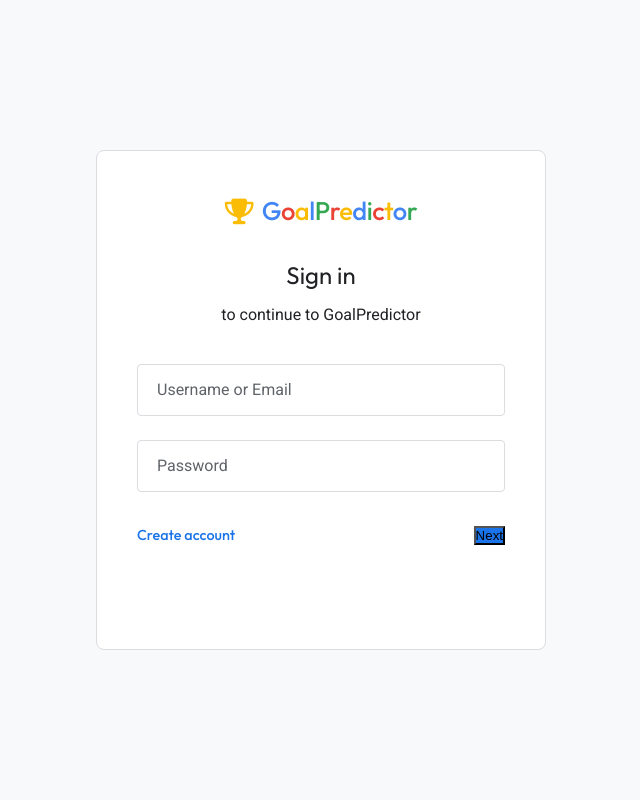
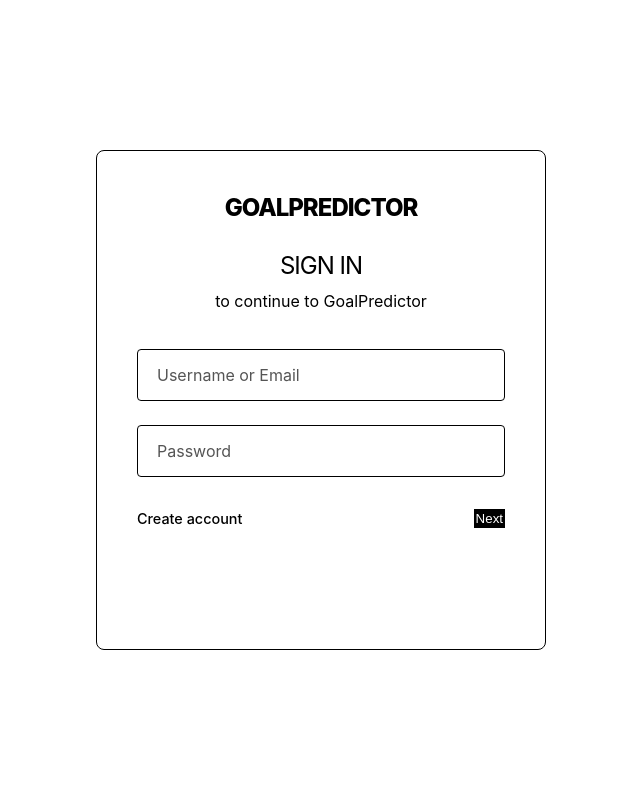
Before and after one commit to prafulsapkota/wc-2026-goalpredictor, a FastAPI app: page / in a window 1280 px wide. Shown: the whole page, without its empty margins (319-959 px from the left). Run offline with FastAPI, Linux system fonts and the light colour scheme.

Commit message:
efactor: update UI design to a minimalist, high-contrast B&W aesthetic
  - Transitioned from Google Material Design system to a strict black-and-white minimalist palette.
  - Removed shadows and rounded corners (borders and radius set to 0px).
  - Updated typography to 'Inter' with uppercase headers and tighter tracking.
  - Simplified brand logo presentation to clean uppercase text.
  - Re-styled buttons and tabs for a sharper, modern, brutalist-inspired look.

```diff
--- a/app/static/css/styles.css
+++ b/app/static/css/styles.css
@@ -2,51 +2,52 @@
    Google Material Design 3 Styling System
    ========================================================================== */
 :root {
-    /* Google Brand Colors */
-    --primary: #1a73e8;         /* Google Blue */
-    --primary-hover: #1557b0;
-    --success: #34a853;         /* Google Green */
-    --warning: #fbbc05;         /* Google Yellow */
-    --danger: #ea4335;          /* Google Red */
-    --info: #1a73e8;
+    /* Minimal B&W Palette */
+    --primary: #000000;
+    --primary-hover: #333333;
+    --success: #000000;
+    --warning: #000000;
+    --danger: #000000;
+    --info: #000000;
 
     /* Layout Backgrounds */
-    --bg-main: #f8f9fa;         /* Google Light Gray */
-    --bg-card: #ffffff;         /* Pure White */
+    --bg-main: #ffffff;
+    --bg-card: #ffffff;
     --bg-input: #ffffff;
 
     /* Borders & Accents */
-    --border-color: #dadce0;    /* Google standard light gray border */
+    --border-color: #000000;
 
     /* Typography Colors */
-    --text-primary: #202124;    /* Google dark charcoal text */
-    --text-secondary: #5f6368;  /* Google medium slate text */
-    --text-muted: #70757a;      /* Google light gray text */
+    --text-primary: #000000;
+    --text-secondary: #555555;
+    --text-muted: #999999;
 
     /* Fonts and Radii */
-    --font-family-title: 'Outfit', 'Roboto', 'Product Sans', sans-serif;
-    --font-family-body: 'Roboto', 'Inter', sans-serif;
-    --radius: 8px;
-    --radius-large: 12px;
-    --radius-pill: 100px;
+    --font-family-title: 'Inter', sans-serif;
+    --font-family-body: 'Inter', sans-serif;
+    --radius: 0px;
+    --radius-large: 0px;
+    --radius-pill: 0px;
 
-    /* Google elevation shadows */
-    --shadow-sm: 0 1px 2px 0 rgba(60,64,67,0.3), 0 1px 3px 1px rgba(60,64,67,0.15);
-    --shadow-md: 0 1px 3px 0 rgba(60,64,67,0.3), 0 4px 8px 3px rgba(60,64,67,0.15);
-    --shadow-hover: 0 4px 12px 0 rgba(60,64,67,0.15);
+    /* No shadows */
+    --shadow-sm: none;
+    --shadow-md: none;
+    --shadow-hover: none;
+
     /* Gradients */
-    --primary-gradient: linear-gradient(135deg, #1a73e8 0%, #4285F4 100%);
-    --success-gradient: linear-gradient(135deg, #34a853 0%, #10b981 100%);
+    --primary-gradient: linear-gradient(0deg, #000000 0%, #333333 100%);
+    --success-gradient: linear-gradient(0deg, #000000 0%, #333333 100%);
 }
 
 :root[data-theme="dark"] {
-    --bg-main: #121212;
-    --bg-card: #1e1e1e;
-    --bg-input: #2c2c2c;
-    --border-color: #333333;
-    --text-primary: #e0e0e0;
-    --text-secondary: #a0a0a0;
-    --text-muted: #757575;
+    --bg-main: #000000;
+    --bg-card: #000000;
+    --bg-input: #000000;
+    --border-color: #ffffff;
+    --text-primary: #ffffff;
+    --text-secondary: #cccccc;
+    --text-muted: #777777;
 }
 
 /* Reset and Global Styles */
@@ -60,16 +61,18 @@ body {
     background-color: var(--bg-main);
     color: var(--text-primary);
     font-family: var(--font-family-body);
-    font-size: 14px;
-    line-height: 1.6;
+    font-size: 16px;
+    line-height: 1.4;
     overflow-x: hidden;
     -webkit-font-smoothing: antialiased;
 }
 
 h1, h2, h3, h4, h5 {
     font-family: var(--font-family-title);
-    font-weight: 500;
+    font-weight: 700;
     color: var(--text-primary);
+    text-transform: uppercase;
+    letter-spacing: -1px;
 }
 
 a {
@@ -102,25 +105,33 @@ a:hover {
 }
 
 .primary-btn {
-    background-color: var(--primary);
+    background: var(--primary);
+    color: #ffffff;
+    border: 2px solid var(--primary);
 }
 .primary-btn:hover {
-    background-color: var(--primary-hover);
-    box-shadow: 0 1px 3px 0 rgba(60,64,67,0.3), 0 1px 2px 0 rgba(60,64,67,0.15);
+    background: var(--primary-hover);
+    color: #ffffff;
 }
 
 .danger-btn {
-    background-color: var(--danger);
+    border: 2px solid var(--danger);
+    background: transparent;
+    color: var(--danger);
 }
 .danger-btn:hover {
-    background-color: #d93025;
+    background: var(--danger);
+    color: #ffffff;
 }
 
 .success-btn {
-    background-color: var(--success);
+    border: 2px solid var(--success);
+    background: transparent;
+    color: var(--success);
 }
 .success-btn:hover {
-    background-color: #1e8e3e;
+    background: var(--success);
+    color: #ffffff;
 }
 
 .btn-block {
@@ -437,25 +448,34 @@ a:hover {
     display: flex;
     gap: 8px;
 }
+.brand-text {
+    font-family: var(--font-family-title);
+    font-size: 1.5rem;
+    font-weight: 800;
+    letter-spacing: -1px;
+    text-transform: uppercase;
+    color: var(--text-primary);
+}
+
 .menu-tab {
     background: transparent;
     border: none;
     color: var(--text-secondary);
     padding: 10px 20px;
     font-family: var(--font-family-title);
-    font-weight: 500;
+    font-weight: 700;
     font-size: 0.9rem;
-    border-radius: var(--radius-pill);
     cursor: pointer;
-    transition: background-color 0.2s, color 0.2s;
+    transition: all 0.2s ease;
 }
+
 .menu-tab:hover {
     color: var(--text-primary);
-    background: #f1f3f4;
 }
+
 .menu-tab.active {
-    background: rgba(26, 115, 232, 0.1); /* Google blue tint active tab */
     color: var(--primary);
+    border-bottom: 2px solid var(--primary);
 }
 
 .navbar-user {
--- a/app/templates/index.html
+++ b/app/templates/index.html
@@ -29,10 +29,7 @@
         <!-- Login Card -->
         <div id="login-card" class="auth-card">
             <div class="auth-logo">
-                <i class="fa-solid fa-trophy brand-icon"></i>
-                <span class="logo-text">
-                    <span class="g-blue">G</span><span class="g-red">o</span><span class="g-yellow">a</span><span class="g-blue">l</span><span class="g-green">P</span><span class="g-red">r</span><span class="g-yellow">e</span><span class="g-blue">d</span><span class="g-green">i</span><span class="g-red">c</span><span class="g-yellow">t</span><span class="g-blue">o</span><span class="g-green">r</span>
-                </span>
+                <span class="brand-text">GOALPREDICTOR</span>
             </div>
             <h2>Sign in</h2>
             <p class="auth-subtitle">to continue to GoalPredictor</p>
@@ -55,10 +52,7 @@
         <!-- Register Card -->
         <div id="register-card" class="auth-card" style="display: none;">
             <div class="auth-logo">
-                <i class="fa-solid fa-trophy brand-icon"></i>
-                <span class="logo-text">
-                    <span class="g-blue">G</span><span class="g-red">o</span><span class="g-yellow">a</span><span class="g-blue">l</span><span class="g-green">P</span><span class="g-red">r</span><span class="g-yellow">e</span><span class="g-blue">d</span><span class="g-green">i</span><span class="g-red">c</span><span class="g-yellow">t</span><span class="g-blue">o</span><span class="g-green">r</span>
-                </span>
+                <span class="brand-text">GOALPREDICTOR</span>
             </div>
             <h2>Create account</h2>
             <p class="auth-subtitle">to start making predictions</p>
@@ -91,10 +85,7 @@
         <header class="navbar">
             <div class="navbar-container">
                 <div class="navbar-brand" id="navbar-brand">
-                    <i class="fa-solid fa-trophy brand-icon"></i>
-                    <span class="logo-text">
-                        <span class="g-blue">G</span><span class="g-red">o</span><span class="g-yellow">a</span><span class="g-blue">l</span><span class="g-green">P</span><span class="g-red">r</span><span class="g-yellow">e</span><span class="g-blue">d</span><span class="g-green">i</span><span class="g-red">c</span><span class="g-yellow">t</span><span class="g-blue">o</span><span class="g-green">r</span>
-                    </span>
+                    <span class="brand-text">GOALPREDICTOR</span>
                 </div>
                 <nav class="navbar-menu">
                     <button class="menu-tab active" data-target="matches">Matches</button>
```
